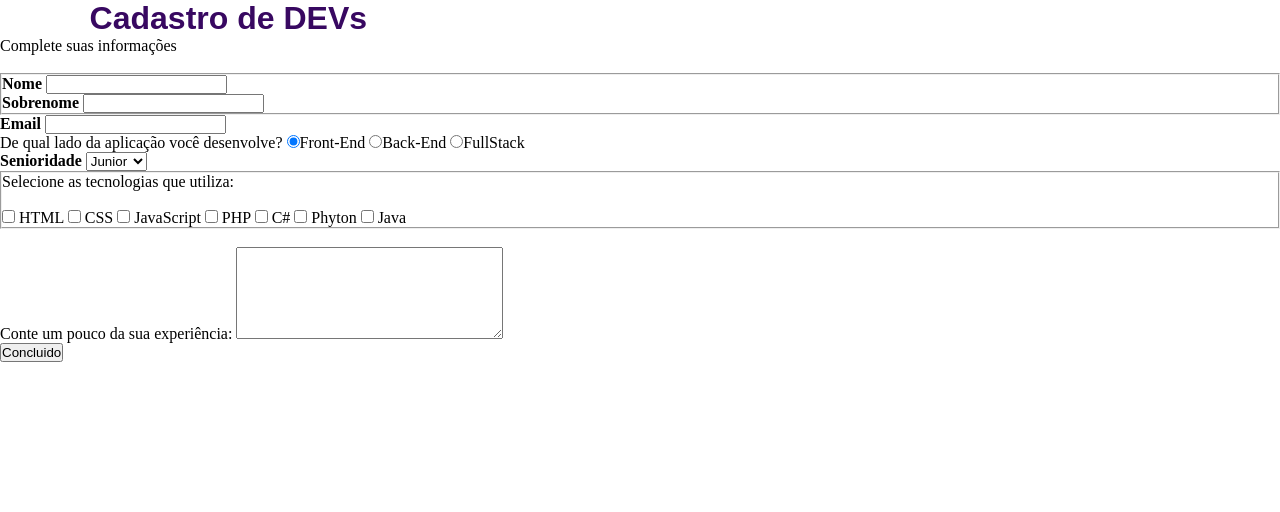
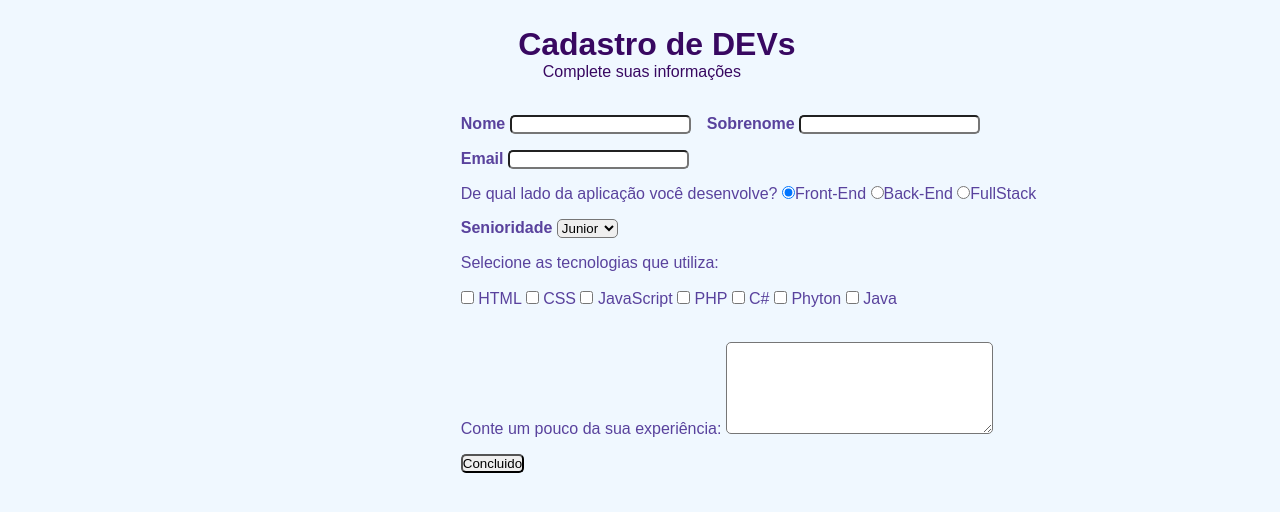
Before and after one commit to victorferreirape/formulario-html-css, a plain HTML site: page index.html in a window 1280 px wide. Drawn offline with Linux system fonts and the light colour scheme.

Commit message:
add o resto do projeto

```diff
--- a/style.css
+++ b/style.css
@@ -12,3 +12,42 @@
     color: #380861;
     margin-left: 7%;
 }
+
+#subtitulo{
+    font-family: sans-serif;
+    color: #380861;
+    margin-left: 10%;
+}
+
+fieldset{
+    border: 0;
+}
+
+body{
+    background-color: #F0F8FF ;
+    font-family: sans-serif;
+    font-size: 1em;
+    color: #59429d;
+    margin-left: 36%;
+    margin-top: 2%;
+    justify-content: center ;
+
+}
+
+input, select, textarea, button{
+    border-radius: 5px;
+}
+
+.campo{
+    margin-bottom: 1em ;
+}
+
+.campo label{
+    margin-bottom: 0.2em ;
+    color: #59429d;
+}
+
+fieldset.grupo .campo{
+    float: left;
+    margin-right: 1em;
+}
```
